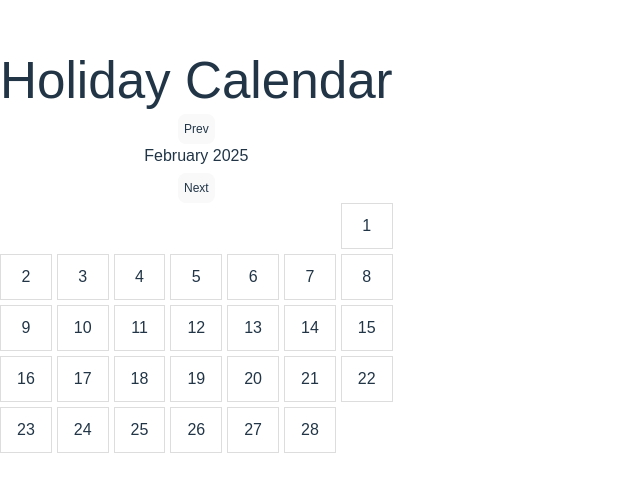
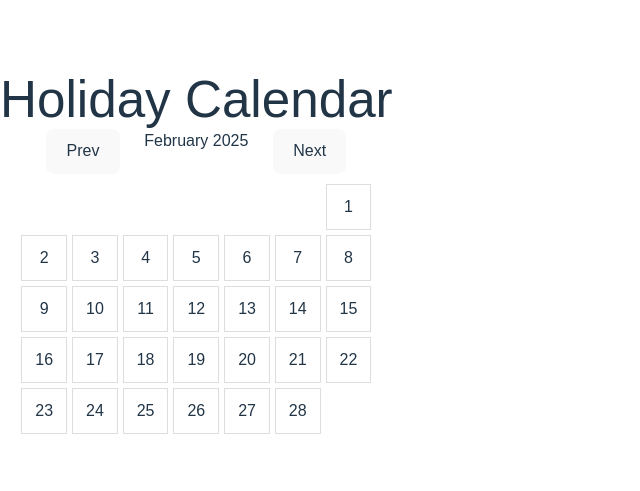
Before and after one commit to sbjunaid/Holiday-calender, a React (Vite) app in the folder Frontend/: page / in a window 1280 px wide. Shown: the part 147-638 px from the top of the page, without its empty margins (0-640 px from the left). Built offline with nearby package versions, Linux system fonts and the light colour scheme; no server answers.

Commit message:
Update App.css

```diff
--- a/Frontend/src/App.css
+++ b/Frontend/src/App.css
@@ -3,13 +3,13 @@
   font-family: Arial, sans-serif;
 }
 
-.calendar {
+.calendar-container {
   display: flex;
   flex-direction: column;
   align-items: center;
 }
 
-.navigation {
+.header {
   display: flex;
   justify-content: space-between;
   width: 300px;
@@ -20,22 +20,36 @@
   display: grid;
   grid-template-columns: repeat(7, 1fr);
   gap: 5px;
+  width: 350px;
 }
 
 .day {
   padding: 10px;
   border: 1px solid #ddd;
   cursor: pointer;
+  text-align: center;
+  position: relative;
 }
 
-.holiday {
+.holiday-day {
   background-color: lightcoral;
   color: white;
 }
 
-button {
+.holiday-label {
+  font-size: 12px;
   margin-top: 5px;
-  padding: 5px;
+}
+
+.add-btn {
+  position: absolute;
+  bottom: 5px;
+  right: 5px;
+  padding: 3px 6px;
   font-size: 12px;
   cursor: pointer;
+  background-color: black;
+  color: white;
+  border: none;
+  border-radius: 50%;
 }
```
